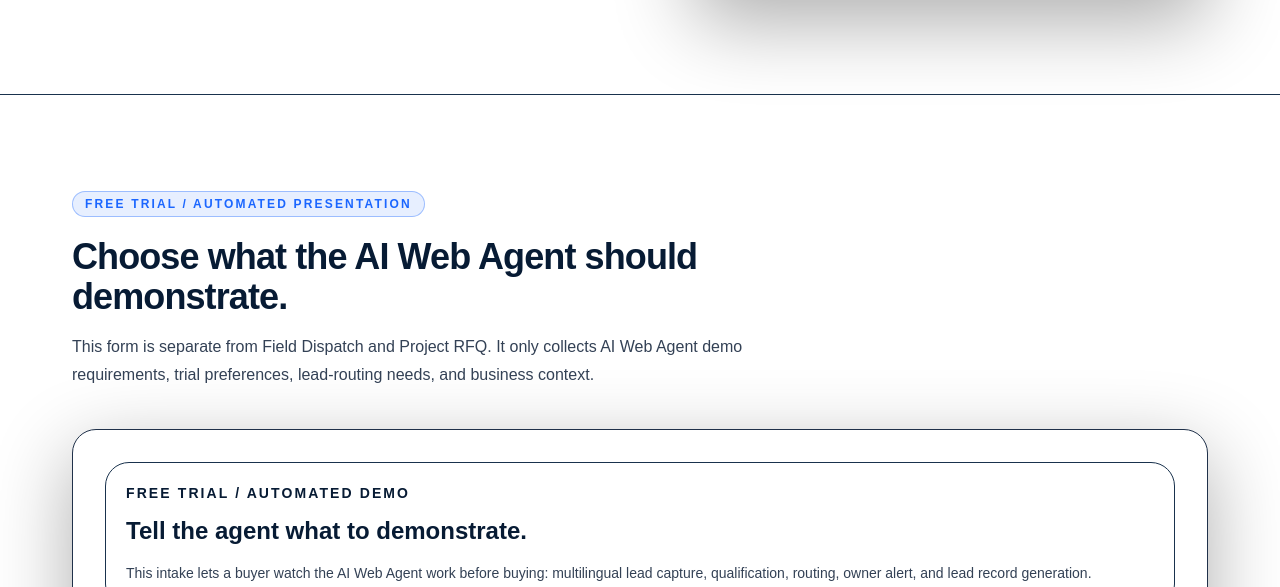
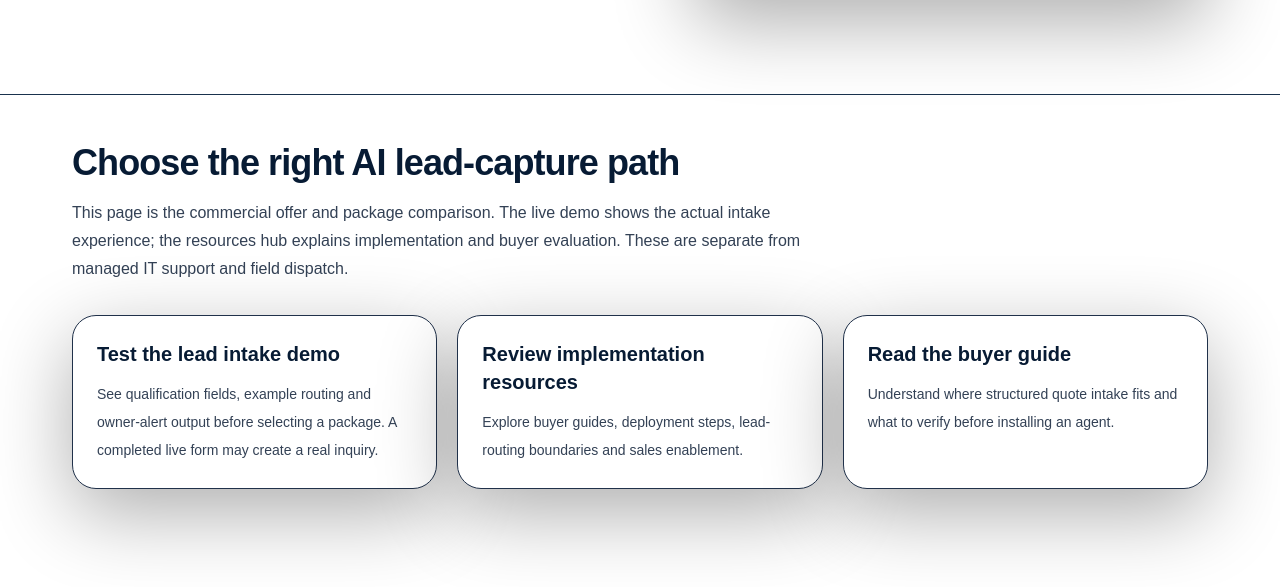
Before and after one commit to quantam101/already-here-llc, a Next.js app: page /ai-agent in a window 1280 px wide. Shown: the part 849-1436 px from the top of the page. Built offline with nearby package versions, Linux system fonts and the light colour scheme; no server answers.

Commit message:
Differentiate AI agent commercial page and add intent-specific internal links

```diff
--- a/app/ai-agent/page.tsx
+++ b/app/ai-agent/page.tsx
@@ -4,12 +4,12 @@ import { AiAgentLeadForm } from '@/components/AiAgentLeadForm';
 import { aiAgentIndustries, aiAgentPackages } from '@/lib/ai-agent-products';
 
 export const metadata: Metadata = {
-  title: 'AI Website Chatbox and Lead Capture Agent Setup',
+  title: 'AI Lead Intake and Routing for Service Businesses',
   description:
-    'Already Here LLC builds AI website chatboxes, lead capture agents, quote intake flows, owner alert systems, and free trial demos for service businesses that need more qualified opportunities.',
+    'AI lead intake for service businesses: qualify website requests, route structured lead records, and demonstrate owner alerts before purchasing.',
   alternates: { canonical: 'https://www.alreadyherellc.com/ai-agent' },
   openGraph: {
-    title: 'AI Website Chatbox and Lead Capture Agent Setup | Already Here LLC',
+    title: 'AI Lead Intake and Routing for Service Businesses | Already Here LLC',
     description:
       'AI website chatbox setup with lead qualification, quote intake, owner alerts, free trial demo intake, and monthly optimization.',
     url: 'https://www.alreadyherellc.com/ai-agent',
@@ -90,6 +90,25 @@ export default function AiAgentPage() {
               ))}
             </div>
           </div>
+        </div>
+      </section>
+
+      <section className="container-shell py-12" aria-labelledby="ai-agent-choose-path">
+        <h2 id="ai-agent-choose-path" className="section-title">Choose the right AI lead-capture path</h2>
+        <p className="section-copy proof-muted mt-4">This page is the commercial offer and package comparison. The live demo shows the actual intake experience; the resources hub explains implementation and buyer evaluation. These are separate from managed IT support and field dispatch.</p>
+        <div className="mt-8 grid gap-5 md:grid-cols-3">
+          <Link href="/ai-agent-demo" className="card p-6">
+            <h3 className="text-xl font-semibold text-navy">Test the lead intake demo</h3>
+            <p className="mt-3 text-sm leading-7 text-slate-600">See qualification fields, example routing and owner-alert output before selecting a package. A completed live form may create a real inquiry.</p>
+          </Link>
+          <Link href="/ai-agent-resources" className="card p-6">
+            <h3 className="text-xl font-semibold text-navy">Review implementation resources</h3>
+            <p className="mt-3 text-sm leading-7 text-slate-600">Explore buyer guides, deployment steps, lead-routing boundaries and sales enablement.</p>
+          </Link>
+          <Link href="/ai-agent-ebook" className="card p-6">
+            <h3 className="text-xl font-semibold text-navy">Read the buyer guide</h3>
+            <p className="mt-3 text-sm leading-7 text-slate-600">Understand where structured quote intake fits and what to verify before installing an agent.</p>
+          </Link>
         </div>
       </section>
 
```
